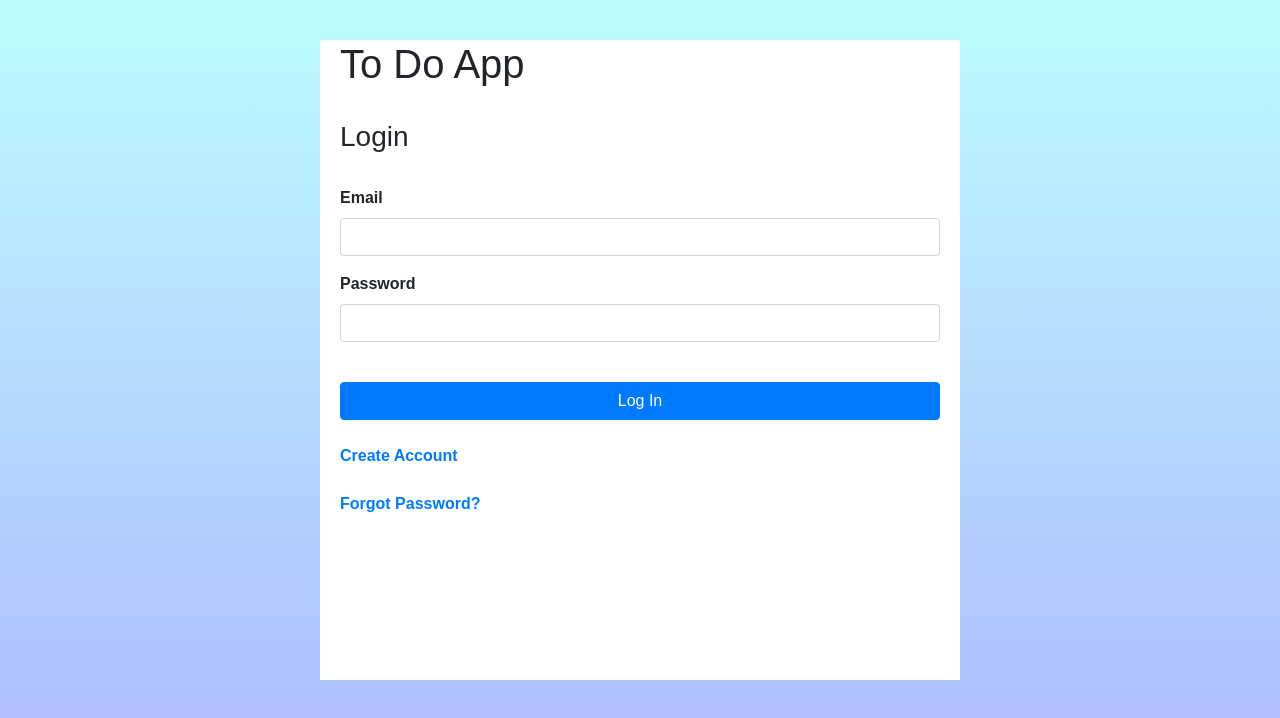
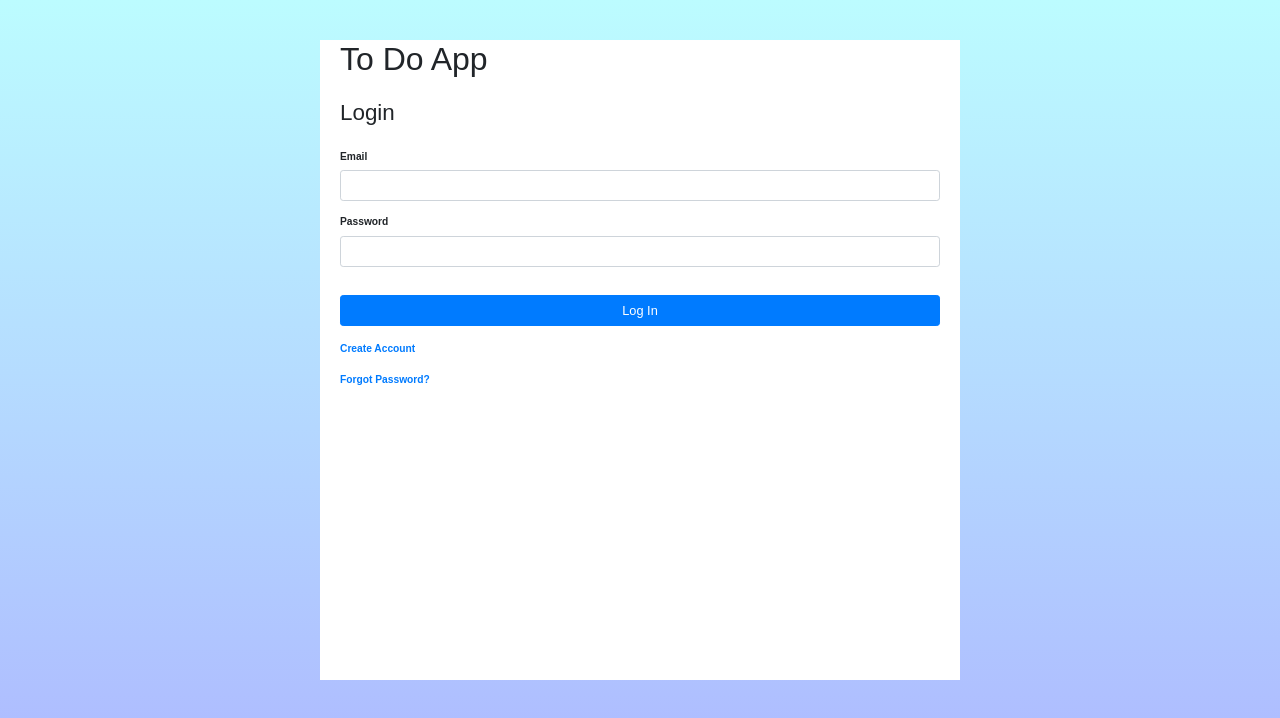
Before and after one commit to zognin/todoapp, a React (Create React App) app in the folder client/: page / in a window 1280 px wide. Shown: the top 718 px of the page. Built offline with nearby package versions, Linux system fonts and the light colour scheme.

Commit message:
changed font size

```diff
--- a/client/src/components/App.css
+++ b/client/src/components/App.css
@@ -2,6 +2,11 @@
   margin: 0;
   padding: 0;
   font-family: 'Quicksand', sans-serif;
+  font-size: 0.8rem;
+}
+
+.btn {
+  font-size: 0.8rem;
 }
 
 .user-auth {
```
